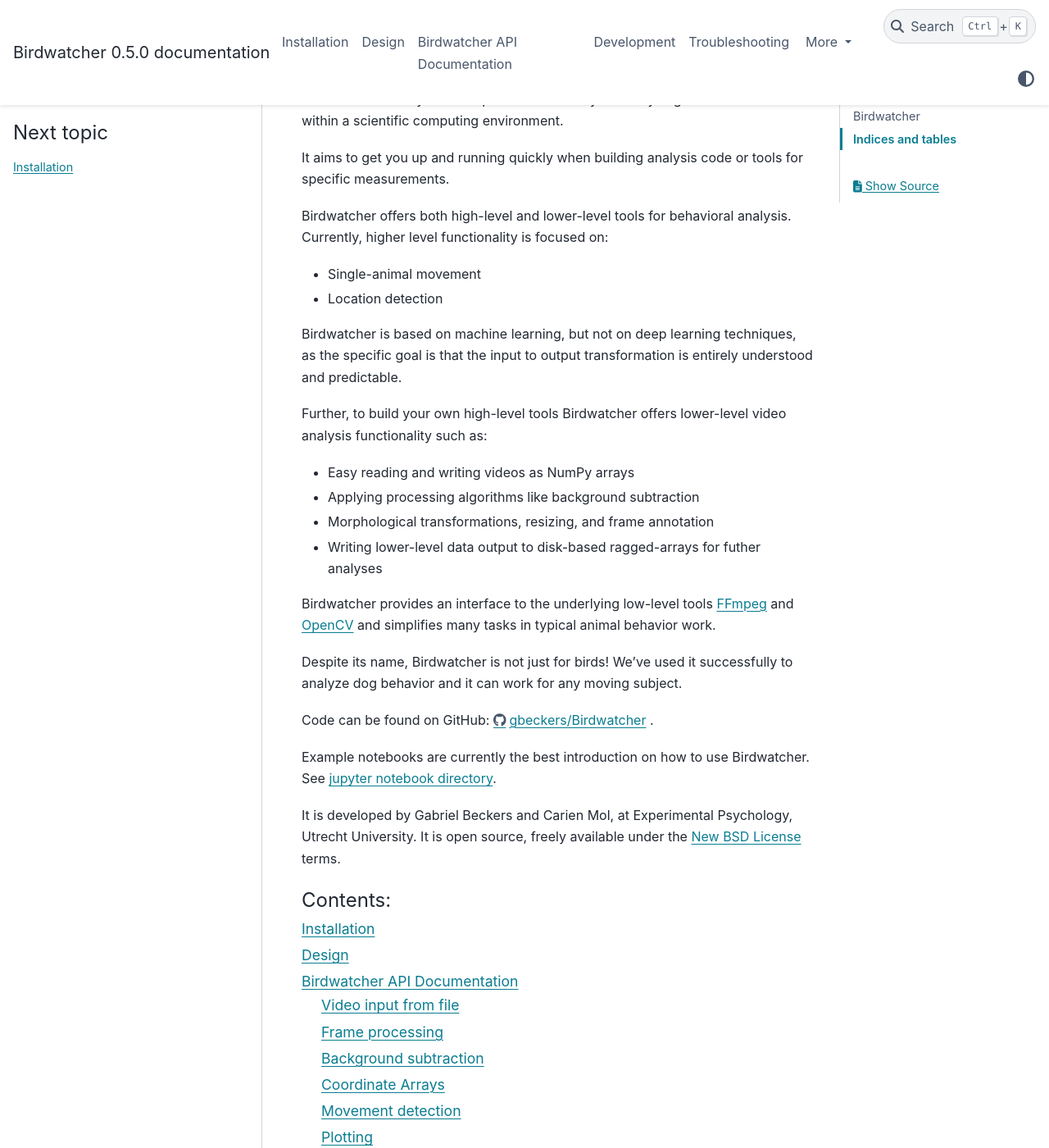
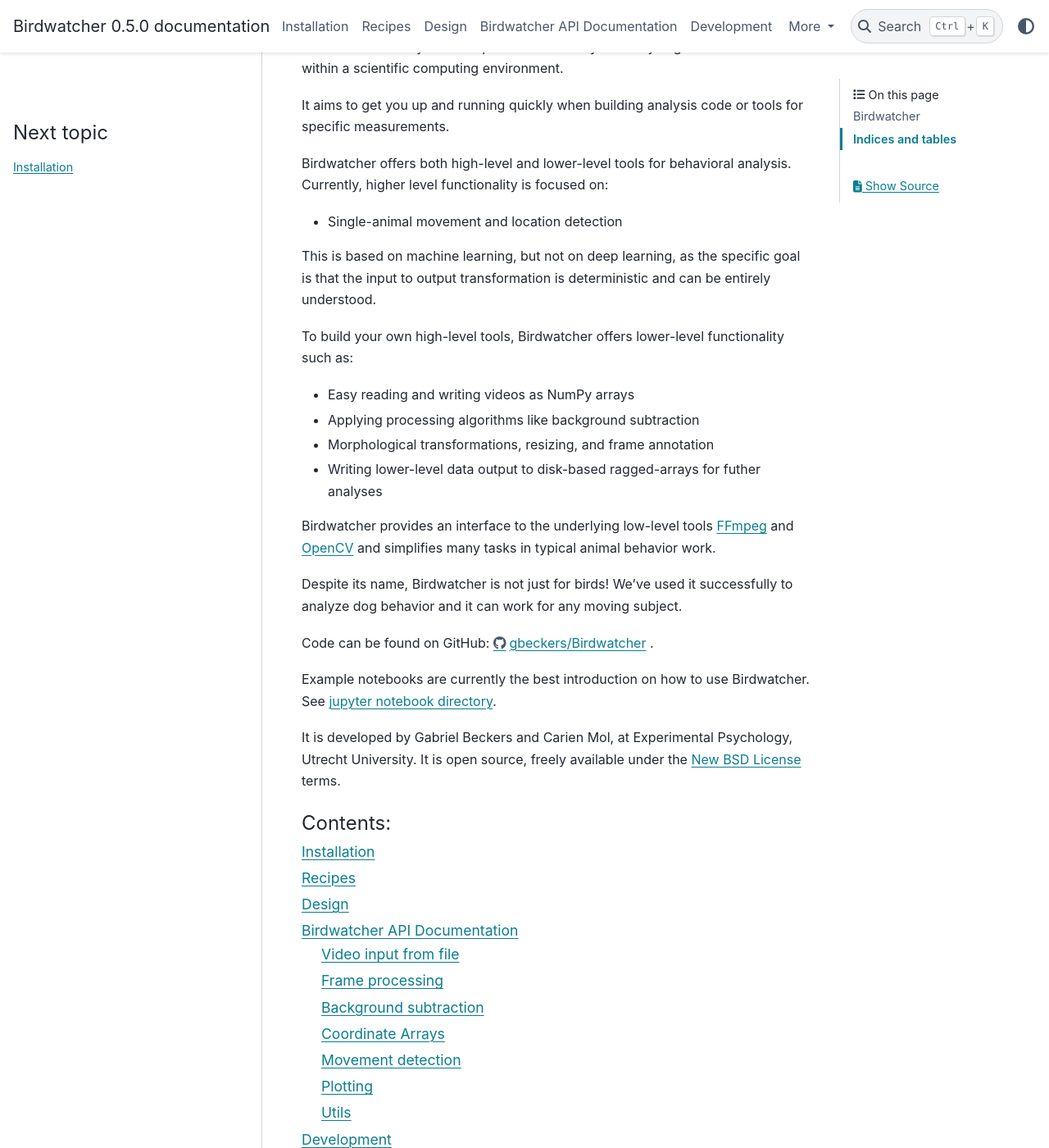
Before and after one commit to gbeckers/Birdwatcher, a Sphinx documentation site: the page built from docs/index.rst, in a window 1280 px wide and 1400 px high, scrolled down 295 px. Shown: the whole window at 82% size. Built offline with Sphinx 7.4.7 and the PyData theme 0.15.4, drawn with Linux system fonts in a browser that asks for light colours.

Commit message:
started a 'recipes' section in the docs

```diff
--- a/docs/index.rst
+++ b/docs/index.rst
@@ -11,18 +11,23 @@
   :width: 720
   :class: custom-image
 
-**Birdwatcher** is a Python computer vision library for analyzing animal behavior within a scientific computing environment.
+**Birdwatcher** is a Python computer vision library for analyzing animal
+behavior within a scientific computing environment.
 
-It aims to get you up and running quickly when building analysis code or tools for specific measurements.
+It aims to get you up and running quickly when building analysis code or tools
+for specific measurements.
 
-Birdwatcher offers both high-level and lower-level tools for behavioral analysis. Currently, higher level functionality is focused on:
+Birdwatcher offers both high-level and lower-level tools for behavioral analysis.
+Currently, higher level functionality is focused on:
 
-- Single-animal movement
-- Location detection
+- Single-animal movement and location detection
 
-Birdwatcher is based on machine learning, but not on deep learning techniques, as the specific goal is that the input to output transformation is entirely understood and predictable.
+This is based on machine learning, but not on deep learning, as the specific
+goal is that the input to output transformation is deterministic and can be
+entirely understood.
 
-Further, to build your own high-level tools Birdwatcher offers lower-level video analysis functionality such as:
+To build your own high-level tools, Birdwatcher offers lower-level
+functionality such as:
 
 - Easy reading and writing videos as NumPy arrays
 - Applying processing algorithms like background subtraction
@@ -32,6 +37,8 @@
 Birdwatcher provides an interface to the underlying low-level tools `FFmpeg
 <https://www.ffmpeg.org/>`__ and `OpenCV <https://opencv.org/>`__ and
 simplifies many tasks in typical animal behavior work.
+
+
 
 Despite its name, Birdwatcher is not just for birds! We've used it successfully to analyze dog behavior and it can work for any moving subject.
 
@@ -50,6 +57,7 @@
    :caption: Contents:
 
    installation
+   recipes
    design
    api
    development
--- a/src/birdwatcher/__init__.py
+++ b/src/birdwatcher/__init__.py
@@ -2,5 +2,6 @@
 from .backgroundsubtraction import *
 from .coordinatearrays import *
 from .frames import *
+from .ffmpeg import supported_audio_codecs
 
 __version__ = "0.6.0"
```
Also changed, not shown: docs/recipes.rst (added, +10 -0 lines), docs/recipes/extractaudio.rst (added, +66 -0 lines), 2 other files.
